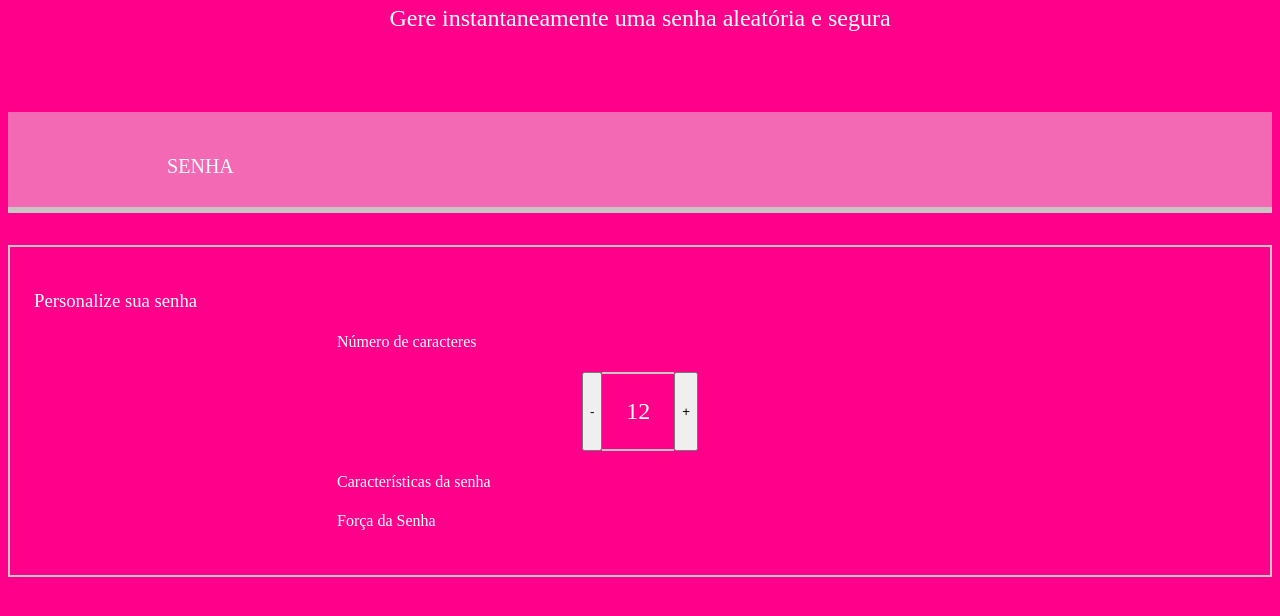
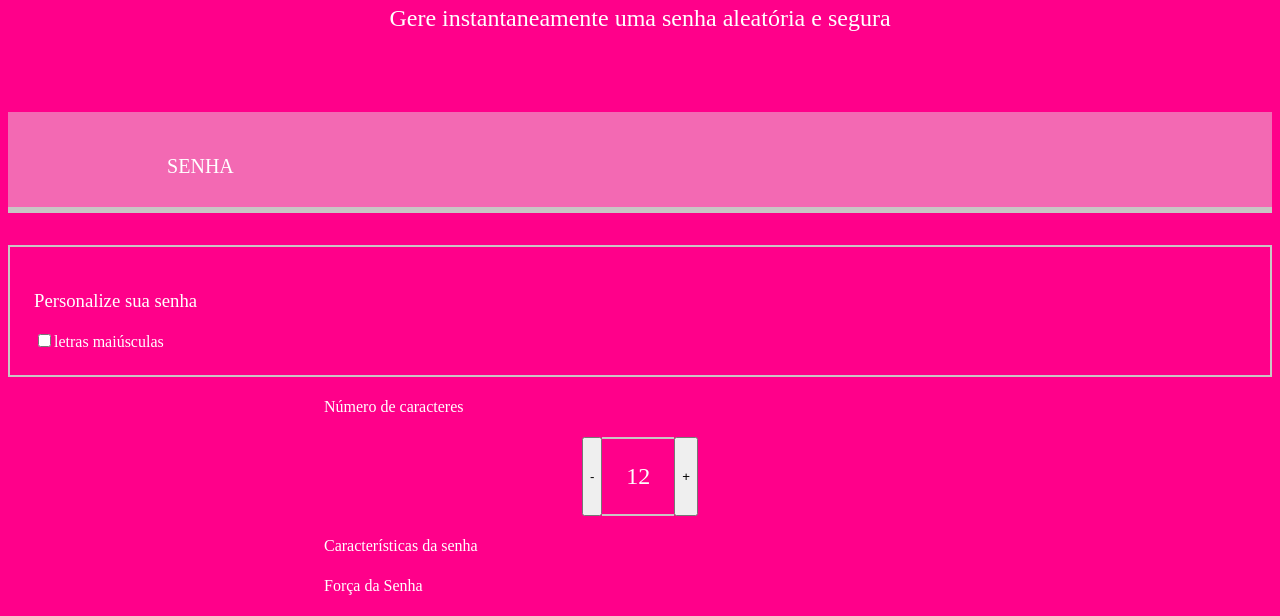
Before and after one commit to MeduuLima/Senha-Barbiee_Nati_e_Maria, a plain HTML site: page index.html in a window 1280 px wide. Shown: the part 207-823 px from the top of the page. Before the commit the page ends 800 px from the top, so only its background shows below. Drawn offline with Linux system fonts and the light colour scheme.

Commit message:
th4xte5yr6ty

```diff
--- a/index.html
+++ b/index.html
@@ -22,6 +22,12 @@
 
 <div class="parametro">
     <h3 class="parametro-titulo">Personalize sua senha</h3>
+    <input type="checkbox"
+        <label for="maiúsculo">letras maiúsculas</label>
+        </div>
+        <div  class="parametro-senha-checkbox"
+        <input type="checkbox" name="minuscula" id="" class="checkbox"
+
 <div class="parametro-coluna__senha">
     <div class="parametro-senha">
         <h4 class="parametro-senha-titulo">Número de caracteres</h4>
```
